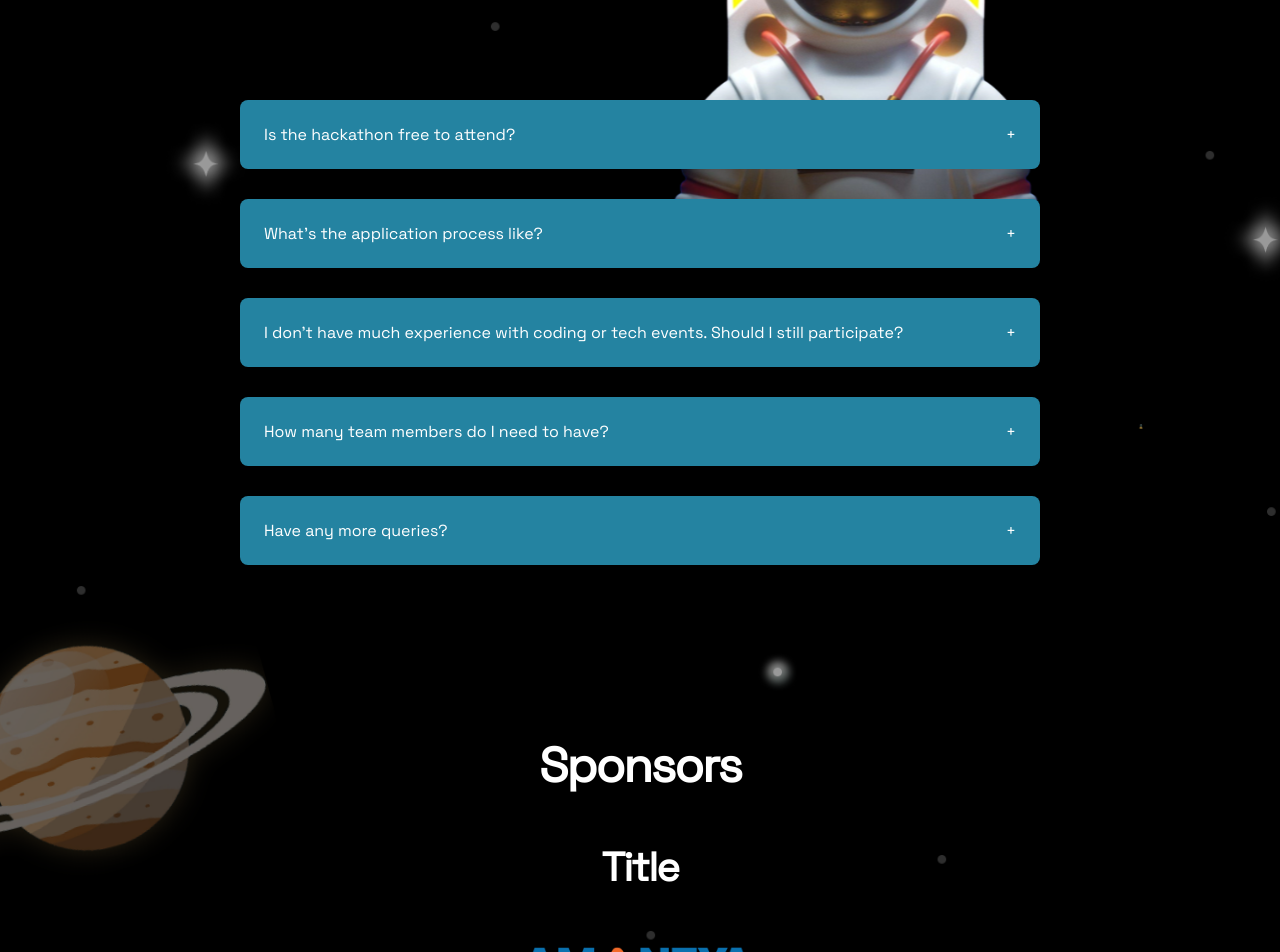
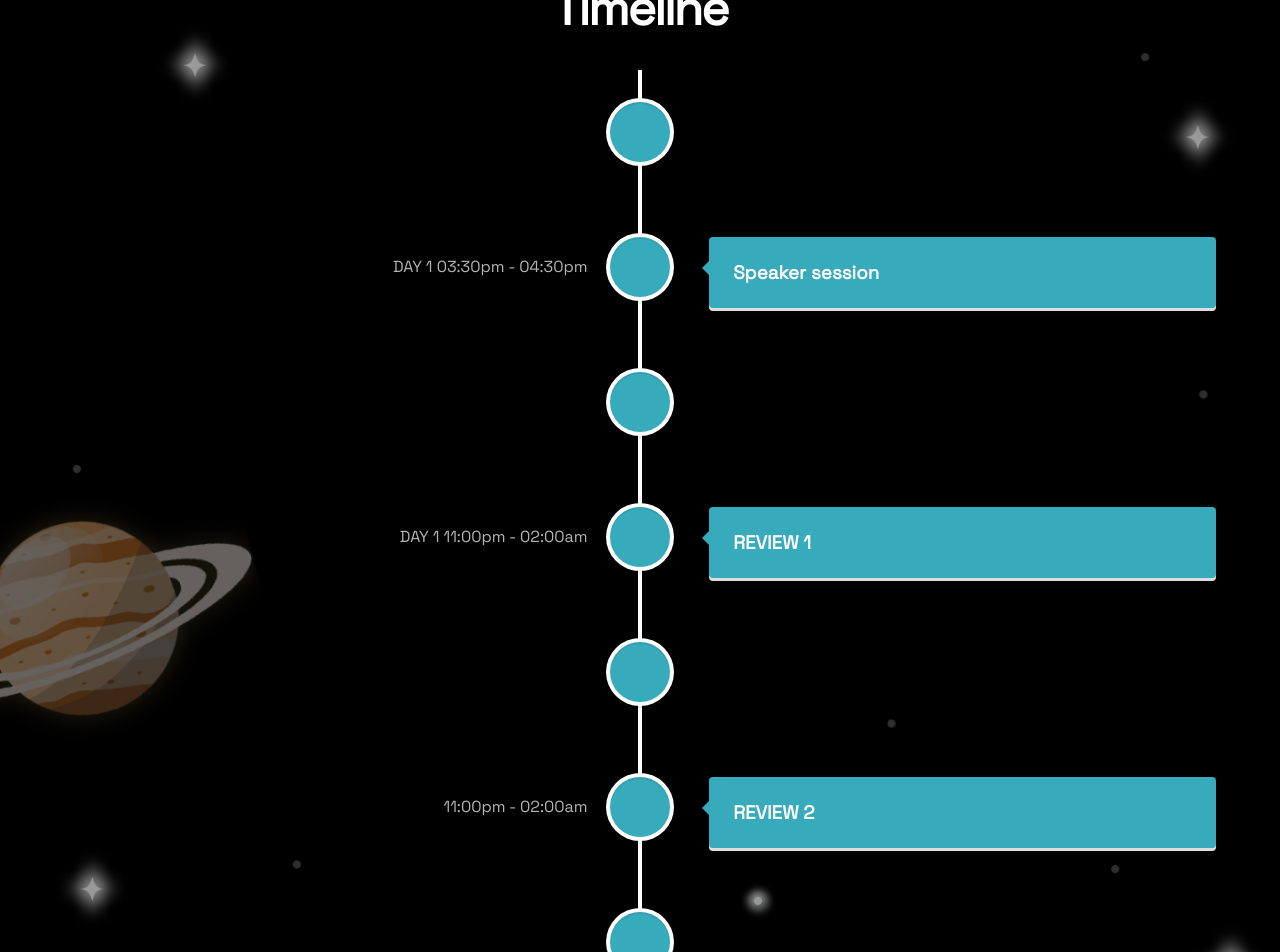
Before and after one commit to CodeChefVIT/DEVSOC-23-Landing, a React (Create React App) app: page / in a window 1280 px wide. Shown: the part 1680-2632 px from the top of the page. Built offline with nearby package versions, Linux system fonts and the light colour scheme.

Commit message:
feat: timeline added

```diff
--- a/src/Pages/Landing.css
+++ b/src/Pages/Landing.css
@@ -1,5 +1,5 @@
 @import url("https://fonts.googleapis.com/css2?family=Space+Grotesk&display=swap");
-@import url('https://fonts.googleapis.com/css2?family=Mulish:wght@300&display=swap');
+@import url("https://fonts.googleapis.com/css2?family=Mulish:wght@300&display=swap");
 .hero {
   background-image: url("../Assets/hero.png");
   background-size: cover;
@@ -24,7 +24,6 @@
   display: flex;
   justify-content: center;
   align-items: center;
-    ;
 }
 
 .container1 {
@@ -167,6 +166,12 @@ a {
   /* right: 100px; */
 }
 
+.vertical-timeline-element-date {
+  color: #fff;
+  font-size: 1.2rem;
+  font-weight: 600;
+}
+
 .side-fixed-btn {
   background-color: rgb(248, 248, 248);
   border-radius: 50%;
@@ -255,8 +260,8 @@ a {
   text-align: left;
   margin-left: 10%;
 }
-.timeline-new{
-    display:flex;
+.timeline-new {
+  display: flex;
   flex-direction: column;
   align-items: center;
   justify-content: center;
@@ -282,12 +287,13 @@ a {
   justify-content: center;
   align-items: center;
   overflow-x: hidden !important;
+  margin-top: 7%;
 }
 
 .spon-features {
   text-align: center;
   width: 100%;
-    height: 160vh;
+  height: auto;
   /* display: flex; */
   justify-content: center;
   align-items: center;
@@ -302,7 +308,7 @@ a {
   justify-content: center;
   align-items: center;
   overflow-x: hidden !important;
-    margin-top: -200px !important;
+  margin-top: 7% !important;
   /* height: 100vh; */
 }
 
@@ -406,8 +412,8 @@ a {
     overflow: hidden;
   }
   .spon-features {
-        margin-top: 20%;
-        height: 140vh;
+    margin-top: 5%;
+    height: auto;
   }
   .timeline-features {
     width: 100%;
@@ -427,7 +433,7 @@ a {
     height: 40vh;
   }
   .footer {
-        margin-top: 0px !important;
+    margin-top: 5% !important;
   }
 }
 
@@ -445,7 +451,7 @@ a {
     background-size: cover;
     background-position: center;
     overflow: hidden;
-        height: 70vh;
+    height: auto;
     /* margin-bottom: -100%; */
     margin-top: 20%;
   }
@@ -548,7 +554,7 @@ a {
     display: block;
   }
   .footer {
-        margin-top: 0px !important;
+    margin-top: 10% !important;
     min-width: 100% !important;
   }
   .logo2 {
@@ -639,6 +645,10 @@ a {
   }
 }
 
+.accordion {
+  margin-top: -20% !important;
+}
+
 @media screen and (max-width: 450px) {
   .logo5 {
     margin-top: -25%;
@@ -669,7 +679,7 @@ a {
     justify-content: center;
     /* margin-top: -60px!important; */
     min-height: 270px;
-        overflow-x: hidden!important;
+    overflow-x: hidden !important;
     text-align: center;
     width: 100%;
     margin-top: -15% !important;
--- a/src/Pages/Landing.jsx
+++ b/src/Pages/Landing.jsx
@@ -15,7 +15,7 @@ import FAQ from "../Components/FAQ/faq";
 import Footer from "../Components/Footer/Footer";
 import Navbar2 from "../Components/Navbar2/Navbar2";
 import "./Landing.css";
-import { VerticalTimeline, VerticalTimelineElement }  from 'react-vertical-timeline-component';
+import { VerticalTimeline, VerticalTimelineElement } from 'react-vertical-timeline-component';
 import 'react-vertical-timeline-component/style.min.css';
 
 export default function Landing() {
@@ -84,7 +84,7 @@ export default function Landing() {
             <p className="about-text">
               DEVSOC is CodeChef-VIT’s annual flagship event hoping to empower
               young minds by bringing enthusiastic technocrats and thinkers
-              under one roof. This year, the second iteration of the hackathon
+              under one roof. This year, the fourth iteration of the hackathon
               is being held with a goal to create a sprint like event, where
               participants create, hack, innovate to solve problems while
               adhering to the spirit of creativity and teamwork. The event is
@@ -114,27 +114,93 @@ export default function Landing() {
           </div>
         </div>
       </section> */}
-      <section className="faq-features" id="faq">
-        <div
-          className="container"
-          style={{
-            display: "flex",
-            justifyContent: "center",
-            alignItems: "flex-end",
-          }}
+      <section className="" id="timeline">
+        <div>
+          <h1 className="about-hea-new">Timeline</h1>
+          <VerticalTimeline>
+            <VerticalTimelineElement
+              className="vertical-timeline-element--work"
+              contentStyle={{ background: '#37ABBC', color: '#fff' }}
+              contentArrowStyle={{ borderRight: '7px solid  #37ABBC' }}
+              date="DAY 1 10:30am - 11:30am"
+              iconStyle={{ background: '#37ABBC', color: '#fff' }}
             >
-          <div>
-            <h1 className="about-head2" style={{ display: "flex" }}>
-              FAQ
-              <img className="logo3" src={FAQimg} alt=""></img>
-            </h1>
+              <h3 className="vertical-timeline-element-title">Opening Ceremony</h3>
+            </VerticalTimelineElement>
+            <VerticalTimelineElement
+              className="vertical-timeline-element--work"
+              contentStyle={{ background: '#37ABBC', color: '#FFF' }}
+              contentArrowStyle={{ borderRight: '7px solid  #37ABBC' }}
+              date="DAY 1 03:30pm - 04:30pm"
+              iconStyle={{ background: '#37ABBC', color: '#FFF' }}
+            >
+              <h3 className="vertical-timeline-element-title">Speaker session</h3>
+            </VerticalTimelineElement>
+            <VerticalTimelineElement
+              className="vertical-timeline-element--work"
+              contentStyle={{ background: '#37ABBC', color: '#FFF' }}
+              contentArrowStyle={{ borderRight: '7px solid  #37ABBC' }}
+              date="DAY 1 08:00pm - 09:30pm"
+              iconStyle={{ background: '#37ABBC', color: '#FFF' }}
+            >
+              <h3 className="vertical-timeline-element-title">Speaker session</h3>
+            </VerticalTimelineElement>
+            <VerticalTimelineElement
+              className="vertical-timeline-element--work"
+              contentStyle={{ background: '#37ABBC', color: '#fff' }}
+              contentArrowStyle={{ borderRight: '7px solid  #37ABBC' }}
+              date="DAY 1 11:00pm - 02:00am"
+              iconStyle={{ background: '#37ABBC', color: '#FFF' }}
+            >
+              <h3 className="vertical-timeline-element-title">REVIEW 1</h3>
+            </VerticalTimelineElement>
+            <VerticalTimelineElement
+              className="vertical-timeline-element--work"
+              contentStyle={{ background: '#37ABBC', color: '#fff' }}
+              contentArrowStyle={{ borderRight: '7px solid  #37ABBC' }}
+              date="DAY 2 03:30pm - 04:30pm"
+              iconStyle={{ background: '#37ABBC', color: '#fff' }}
+            >
+              <h3 className="vertical-timeline-element-title">Speaker session - Abdul Bari</h3>
+            </VerticalTimelineElement>
+            <VerticalTimelineElement
+              className="vertical-timeline-element--work"
+              contentStyle={{ background: '#37ABBC', color: '#fff' }}
+              contentArrowStyle={{ borderRight: '7px solid  #37ABBC' }}
+              date="11:00pm - 02:00am"
+              iconStyle={{ background: '#37ABBC', color: '#FFF' }}
+            >
+              <h3 className="vertical-timeline-element-title">REVIEW 2</h3>
+            </VerticalTimelineElement>
+            <VerticalTimelineElement
+              className="vertical-timeline-element--work"
+              contentStyle={{ background: '#37ABBC', color: '#fff' }}
+              contentArrowStyle={{ borderRight: '7px solid  #37ABBC' }}
+              date="DAY 3 05:30am - 06:00am"
+              iconStyle={{ background: '#37ABBC', color: '#fff' }}
+            >
+              <h3 className="vertical-timeline-element-title">Final Submissions</h3>
+            </VerticalTimelineElement>
+            <VerticalTimelineElement
+              className="vertical-timeline-element--work"
+              contentStyle={{ background: '#37ABBC', color: '#fff' }}
+              contentArrowStyle={{ borderRight: '7px solid  #37ABBC' }}
+              date="DAY 3 09:00am - 11:00am"
+              iconStyle={{ background: '#37ABBC', color: '#fff' }}
+            >
+              <h3 className="vertical-timeline-element-title">Final Pitches</h3>
+            </VerticalTimelineElement>
+            <VerticalTimelineElement
+              className="vertical-timeline-element--work"
+              contentStyle={{ background: '#37ABBC', color: '#fff' }}
+              contentArrowStyle={{ borderRight: '7px solid  #37ABBC' }}
+              date="DAY 3 11:00am - 12:00pm"
+              iconStyle={{ background: '#37ABBC', color: '#fff' }}
+            >
+              <h3 className="vertical-timeline-element-title">Prize Distribution</h3>
+            </VerticalTimelineElement>
 
-            <div className="accordion" style={{ marginTop: "-25%" }}>
-              {accordionData.map(({ title, content },index) => (
-                <FAQ index={index} title={title} content={content} />
-              ))}
-            </div>
-          </div>
+          </VerticalTimeline>
         </div>
       </section>
 
@@ -163,104 +229,30 @@ export default function Landing() {
         </div>
         <img className="logo6" src={rocket} alt=""></img>
       </section>
-      <section className="" id="sponsors">
+      <section className="faq-features" id="faq">
+        <div
+          className="container"
+          style={{
+            display: "flex",
+            justifyContent: "center",
+            alignItems: "flex-end",
+          }}
+        >
           <div>
-          <h1 className="about-hea-new">Timeline</h1>
-          <VerticalTimeline>
-            <VerticalTimelineElement
-                className="vertical-timeline-element--work"
-                contentStyle={{ background: 'rgb(33, 150, 243)', color: '#fff' }}
-                contentArrowStyle={{ borderRight: '7px solid  rgb(33, 150, 243)' }}
-                date="DAY 1 10:30am - 11:30am"
-                iconStyle={{ background: 'rgb(33, 150, 243)', color: '#fff' }}
-            >
-              <h3 className="vertical-timeline-element-title">Opening Ceremony</h3>
-            </VerticalTimelineElement>
-            <VerticalTimelineElement
-                className="vertical-timeline-element--work"
-                contentStyle={{ background: 'rgb(233, 30, 99)', color: '#000' }}
-                contentArrowStyle={{ borderRight: '7px solid  rgb(233, 30, 99)' }}
-                date="03:30pm - 04:30pm"
-                iconStyle={{ background: 'rgb(233, 30, 99)', color: '#000' }}
-            >
-              <h3 className="vertical-timeline-element-title">Speaker session</h3>
-            </VerticalTimelineElement>
-            <VerticalTimelineElement
-                className="vertical-timeline-element--work"
-                contentStyle={{ background: 'rgb(16, 204, 82)', color: '#fff' }}
-                contentArrowStyle={{ borderRight: '7px solid  rgb(16, 204, 82)' }}
-                date="11:00pm - 02:00am"
-                iconStyle={{ background: 'rgb(16, 204, 82)', color: '#000' }}
-            >
-              <h3 className="vertical-timeline-element-title">REVIEW 1</h3>
-            </VerticalTimelineElement>
-            <VerticalTimelineElement
-                className="vertical-timeline-element--work"
-                contentStyle={{ background: 'rgb(33, 150, 243)', color: '#fff' }}
-                contentArrowStyle={{ borderRight: '7px solid  rgb(33, 150, 243)' }}
-                date="DAY 2 06:00am - 09:00am"
-                iconStyle={{ background: 'rgb(33, 150, 243)', color: '#fff' }}
-            >
-              <h3 className="vertical-timeline-element-title">Breakfast</h3>
-            </VerticalTimelineElement>
-            <VerticalTimelineElement
-                className="vertical-timeline-element--work"
-                contentStyle={{ background: 'rgb(233, 30, 99)', color: '#000' }}
-                contentArrowStyle={{ borderRight: '7px solid  rgb(233, 30, 99)' }}
-                date="03:30pm - 04:30pm"
-                iconStyle={{ background: 'rgb(233, 30, 99)', color: '#000' }}
-            >
-              <h3 className="vertical-timeline-element-title">Hacking Resumes</h3>
-            </VerticalTimelineElement>
-            <VerticalTimelineElement
-                className="vertical-timeline-element--work"
-                contentStyle={{ background: 'rgb(16, 204, 82)', color: '#fff' }}
-                contentArrowStyle={{ borderRight: '7px solid  rgb(16, 204, 82)' }}
-                date="11:00pm - 02:00am"
-                iconStyle={{ background: 'rgb(16, 204, 82)', color: '#000' }}
-            >
-              <h3 className="vertical-timeline-element-title">Lunch</h3>
-            </VerticalTimelineElement>
-            <VerticalTimelineElement
-                className="vertical-timeline-element--work"
-                contentStyle={{ background: 'rgb(33, 150, 243)', color: '#fff' }}
-                contentArrowStyle={{ borderRight: '7px solid  rgb(33, 150, 243)' }}
-                date="03:30pm - 04:30pm"
-                iconStyle={{ background: 'rgb(33, 150, 243)', color: '#fff' }}
-            >
-              <h3 className="vertical-timeline-element-title">Speaker session</h3>
-            </VerticalTimelineElement>
-            <VerticalTimelineElement
-                className="vertical-timeline-element--work"
-                contentStyle={{ background: 'rgb(233, 30, 99)', color: '#000' }}
-                contentArrowStyle={{ borderRight: '7px solid  rgb(233, 30, 99)' }}
-                date="03:30pm - 04:30pm"
-                iconStyle={{ background: 'rgb(233, 30, 99)', color: '#000' }}
-            >
-              <h3 className="vertical-timeline-element-title">Dinner Break</h3>
-            </VerticalTimelineElement>
-            <VerticalTimelineElement
-                className="vertical-timeline-element--work"
-                contentStyle={{ background: 'rgb(16, 204, 82)', color: '#fff' }}
-                contentArrowStyle={{ borderRight: '7px solid  rgb(16, 204, 82)' }}
-                date="11:00pm - 02:00am"
-                iconStyle={{ background: 'rgb(16, 204, 82)', color: '#000' }}
-            >
-              <h3 className="vertical-timeline-element-title">Speaker session</h3>
-            </VerticalTimelineElement>
-            <VerticalTimelineElement
-                className="vertical-timeline-element--work"
-                contentStyle={{ background: 'rgb(33, 150, 243)', color: '#fff' }}
-                contentArrowStyle={{ borderRight: '7px solid  rgb(33, 150, 243)' }}
-                date="DAY 3 09:00am - 11:00am"
-                iconStyle={{ background: 'rgb(33, 150, 243)', color: '#fff' }}
-            >
-              <h3 className="vertical-timeline-element-title">Final Pitches</h3>
-            </VerticalTimelineElement>
+            <h1 className="about-head2" style={{ display: "flex" }}>
+              FAQ's
+              <img className="logo3" src={FAQimg} alt=""></img>
+            </h1>
 
-          </VerticalTimeline>
+            <div className="accordion" style={{ marginTop: "-25%" }}>
+              {accordionData.map(({ title, content }, index) => (
+                <FAQ index={index} title={title} content={content} />
+              ))}
+            </div>
+          </div>
         </div>
       </section>
+
       <section className="footer" id="contact">
         <Footer />
       </section>
```
Also changed, not shown: src/Components/Navbar2/Navbar2.jsx (+8 -0 lines), 2 other files (tests, documents, lock files or other folders). Lines whose indentation alone changed are shown as unchanged.
